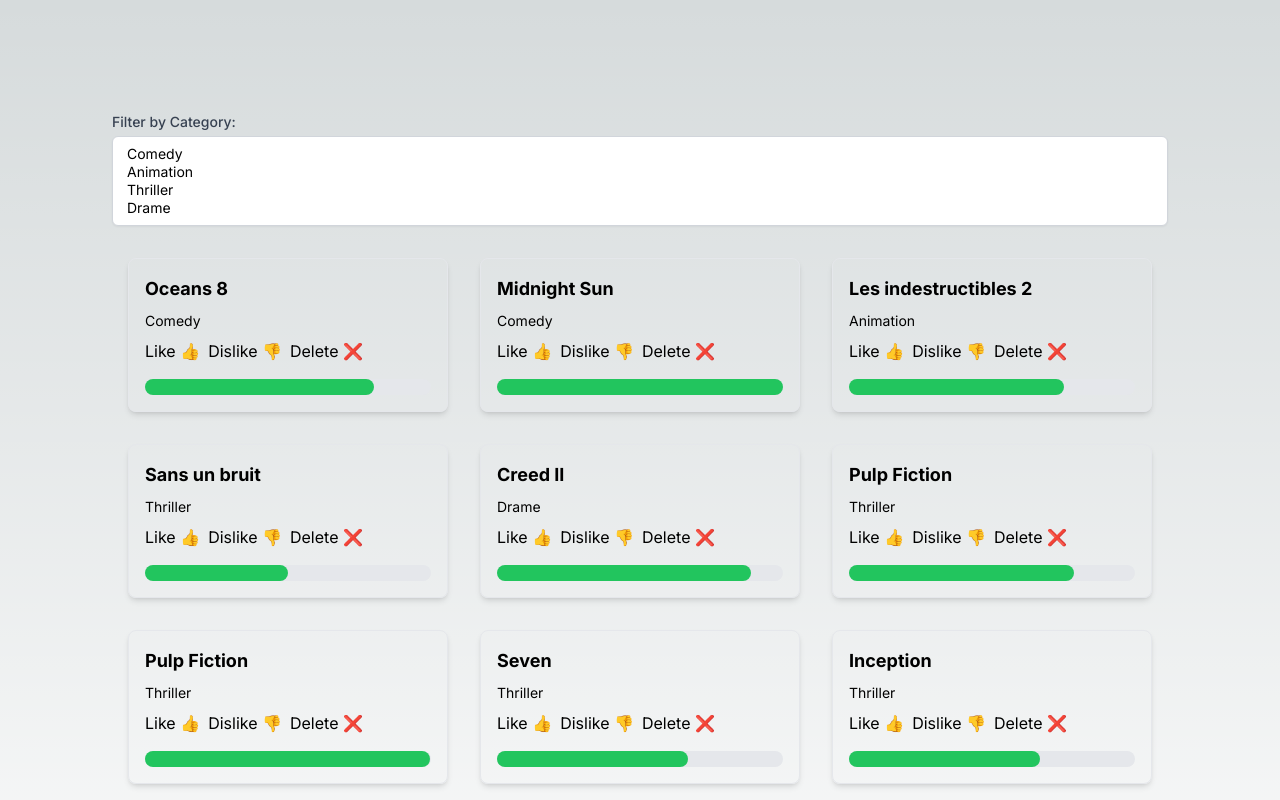
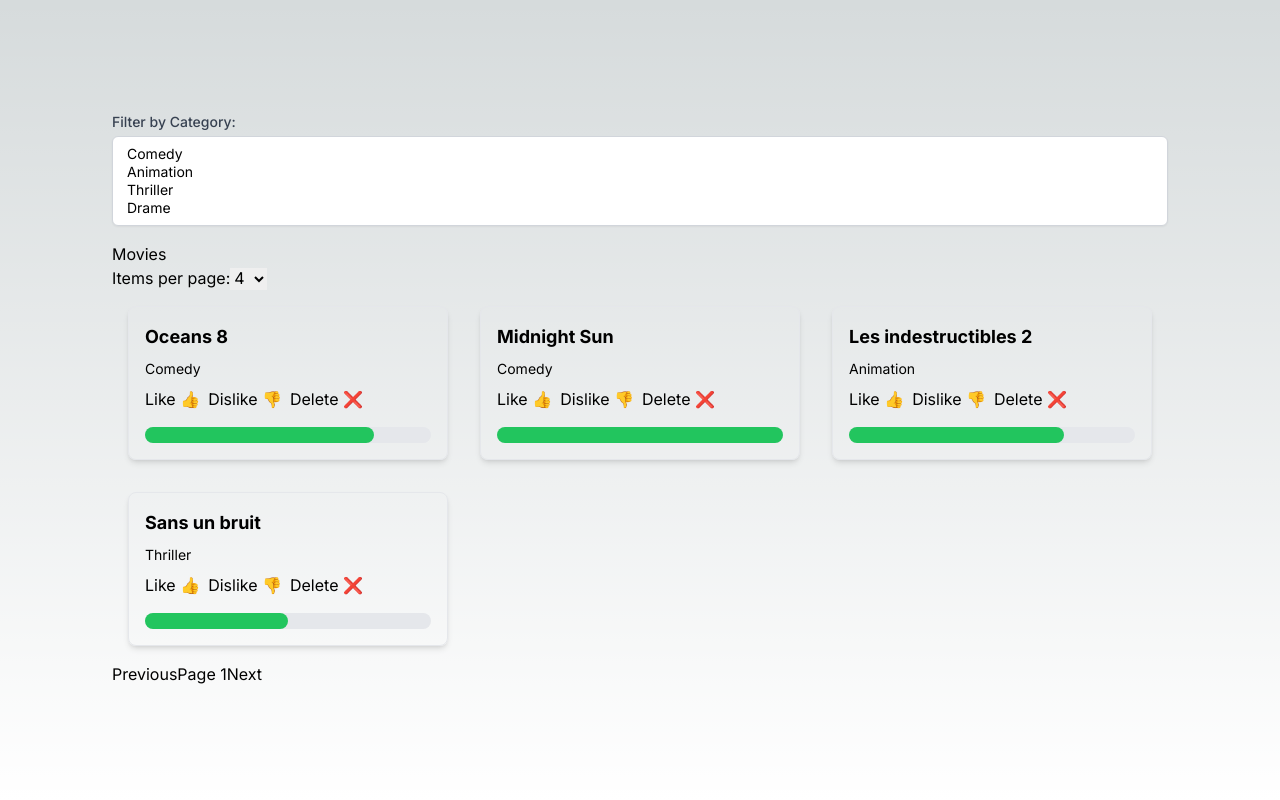
Before and after one commit to barry-alphaoumar/movies-listing, a Next.js app: page / in a window 1280 px wide. Shown: the top 800 px of the page. Built offline with nearby package versions, Linux system fonts and the light colour scheme.

Commit message:
ajout de la pagination

```diff
--- a/src/app/components/MovieList.tsx
+++ b/src/app/components/MovieList.tsx
@@ -1,12 +1,16 @@
-import React from 'react';
-import { useSelector } from 'react-redux';
+import React, { useEffect } from 'react';
+import { useDispatch, useSelector } from 'react-redux';
 import MovieCard from './MovieCard';
 import { RootState } from '../redux/store';
-import { Movie } from '../redux/slices/moviesSlice';
+import { Movie, setCurrentPage, setFilter, setItemsPerPage, setMovies } from '../redux/slices/moviesSlice';
 
 export default function MovieList() {
+    const dispatch = useDispatch();
+
     const movies = useSelector((state: RootState) => state.movies.movies);
     const filteredCategories = useSelector((state: RootState) => state.movies.filteredCategories);
+    const currentPage = useSelector((state: RootState) => state.movies.currentPage);
+    const itemsPerPage = useSelector((state: RootState) => state.movies.itemsPerPage);
 
     const filteredMovies = movies.filter((movie: Movie) => {
         if (filteredCategories.length === 0) {
@@ -15,9 +19,37 @@
         return filteredCategories.includes(movie.category);
     });
 
+    const startIndex = (currentPage - 1) * itemsPerPage;
+    const paginatedMovies = filteredMovies.slice(startIndex, startIndex + itemsPerPage);
+
+    const handlePageChange = (page: number) => {
+        dispatch(setCurrentPage(page));
+    };
+
+    const handleItemsPerPageChange = (event: React.ChangeEvent<HTMLSelectElement>) => {
+        const selectedItemsPerPage = parseInt(event.target.value, 10);
+        dispatch(setItemsPerPage(selectedItemsPerPage));
+        dispatch(setCurrentPage(1));
+    };
+
     return (
-    <div className="flex flex-wrap justify-center">
-      {filteredMovies.map((movie: Movie) => (
+        <div>
+            <h1>Movies</h1>
+            <div>
+                <label htmlFor="itemsPerPage">Items per page:</label>
+                <select
+                    id="itemsPerPage"
+                    value={itemsPerPage}
+                    onChange={handleItemsPerPageChange}
+                >
+                    <option value="4">4</option>
+                    <option value="8">8</option>
+                    <option value="12">12</option>
+                </select>
+            </div>
+            <ul>
+                <div className="flex flex-wrap">
+                    {paginatedMovies.map((movie: Movie) => (
                         <MovieCard
                             key={movie.id}
                             id={movie.id}
@@ -28,5 +60,23 @@
                         />
                     ))}
                 </div>
+
+            </ul>
+            <div>
+                <button
+                    onClick={() => handlePageChange(currentPage - 1)}
+                    disabled={currentPage === 1}
+                >
+                    Previous
+                </button>
+                <span>Page {currentPage}</span>
+                <button
+                    onClick={() => handlePageChange(currentPage + 1)}
+                    disabled={paginatedMovies.length < itemsPerPage}
+                >
+                    Next
+                </button>
+            </div>
+        </div>
     );
 };
--- a/src/app/redux/slices/moviesSlice.ts
+++ b/src/app/redux/slices/moviesSlice.ts
@@ -1,5 +1,5 @@
 import { createSlice, PayloadAction } from '@reduxjs/toolkit';
-import { movies$ } from '../../mock/movies'; // Assuming movies.js is in the root
+import { movies$ } from '../../mock/movies';
 
 export interface Movie {
     id: string;
@@ -14,11 +14,15 @@
 interface MoviesState {
     movies: Movie[];
     filteredCategories: string[];
+    currentPage: number;
+    itemsPerPage: number;
 }
 
 const initialState: MoviesState = {
     movies: [],
     filteredCategories: [],
+    currentPage: 1,
+    itemsPerPage: 4
 };
 
 export const moviesSlice = createSlice({
@@ -46,10 +50,16 @@
         setFilter: (state, action: PayloadAction<string[]>) => {
             state.filteredCategories = action.payload;
         },
+        setCurrentPage: (state, action: PayloadAction<number>) => {
+            state.currentPage = action.payload;
+        },
+        setItemsPerPage: (state, action: PayloadAction<number>) => {
+            state.itemsPerPage = action.payload;
+        },
     },
 });
 
-export const { setMovies, likeMovie, dislikeMovie, deleteMovie, setFilter } = moviesSlice.actions;
+export const { setMovies, likeMovie, dislikeMovie, deleteMovie, setFilter, setCurrentPage, setItemsPerPage } = moviesSlice.actions;
 
 export default moviesSlice.reducer;
 
```
Lines whose indentation alone changed are shown as unchanged.
